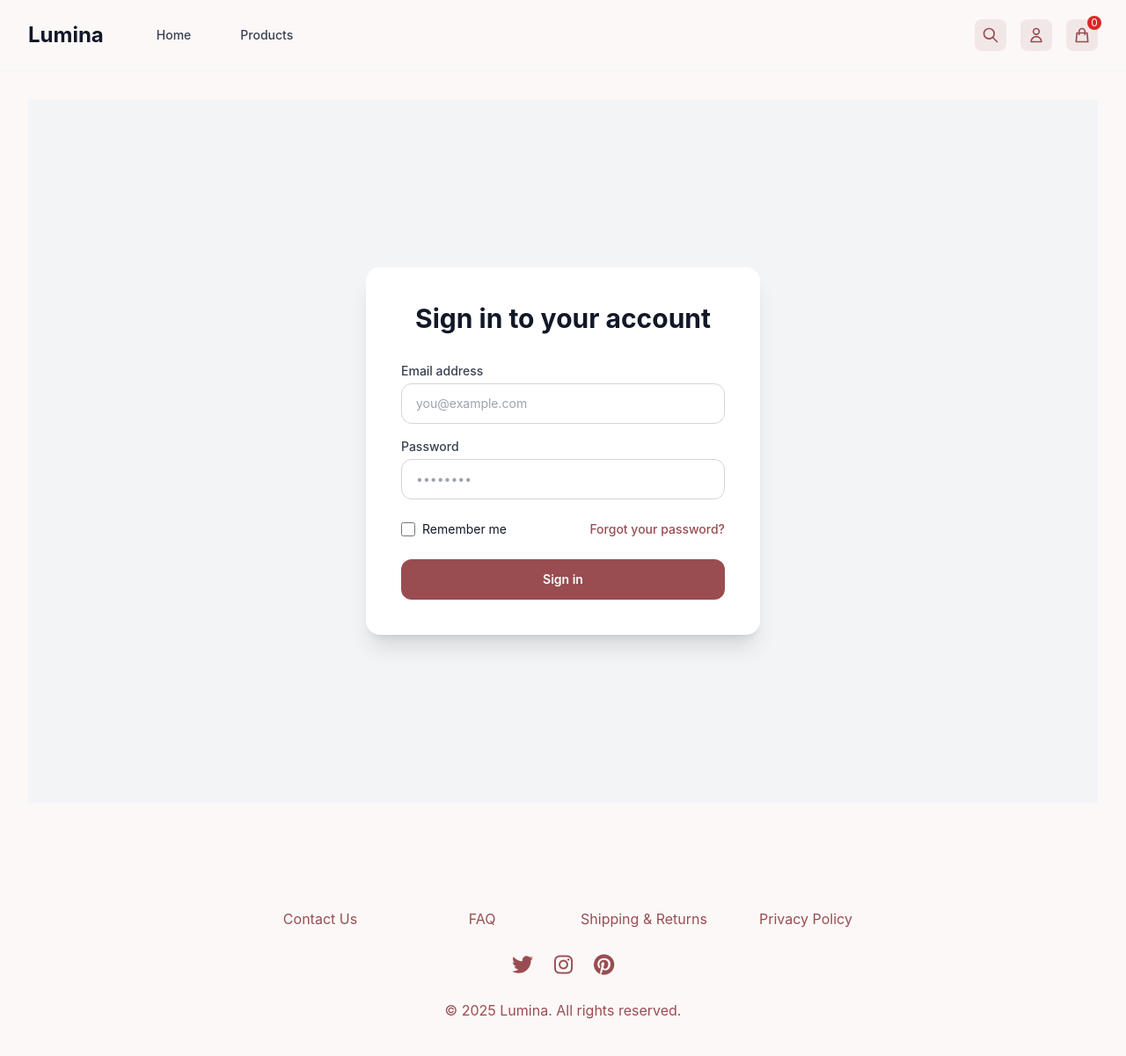
After one commit to Karinkuto/web-final-project, a PHP site: page /login in a window 1280 px wide. The commit adds this page. Shown: the whole page at 88% size. Run offline with PHP 8.4, Linux system fonts and the light colour scheme; style sheets or scripts are compiled from the project's sources; some libraries are stand-ins or nearby versions.

Commit message:
Add login page

```diff
--- /dev/null
+++ b/app/Controllers/LoginController.php
@@ -0,0 +1,28 @@
+<?php
+
+namespace App\Controllers;
+
+use App\Core\Controller;
+
+class LoginController extends Controller
+{
+    public function showLoginForm()
+    {
+        $error = null;
+        if ($_SERVER['REQUEST_METHOD'] === 'POST') {
+            $email = $_POST['email'] ?? '';
+            $password = $_POST['password'] ?? '';
+            // Placeholder: Accept only a specific email/password for demo
+            if ($email === 'admin@example.com' && $password === 'pass145&22') {
+                header('Location: /home');
+                exit;
+            } else {
+                $error = 'Invalid email or password.';
+            }
+        }
+        echo $this->view('login', [
+            'title' => 'Login',
+            'error' => $error
+        ]);
+    }
+}
--- a/app/routes.php
+++ b/app/routes.php
@@ -4,11 +4,13 @@
 $router = new App\Core\Router();
 
 // Define routes
-$router->get('/', 'HomeController@index');
+$router->get('/', 'LoginController@showLoginForm');
 $router->get('/home', 'HomeController@index');
 $router->get('/products', 'ProductController@index');
 $router->get('/products/{:id}', 'ProductController@show');
 $router->get('/cart', 'CartController@index');
+$router->get('/login', 'LoginController@showLoginForm');
+$router->post('/login', 'LoginController@showLoginForm');
 
 // 404 Not Found handler
 $router->setNotFoundHandler('HomeController@notFound');
--- /dev/null
+++ b/app/views/login.php
@@ -0,0 +1,39 @@
+<?php
+$title = $title ?? 'Login';
+?>
+<div class="min-h-screen flex items-center justify-center bg-gray-100 py-12 px-4 sm:px-6 lg:px-8">
+    <div class="w-full max-w-md bg-white rounded-2xl shadow-xl p-10">
+        <h2 class="text-center text-3xl font-bold text-gray-900 mb-8">Sign in to your account</h2>
+        <?php if (!empty($error)): ?>
+            <div class="mb-6 bg-red-100 border border-red-300 text-red-700 px-4 py-3 rounded-lg text-sm text-center">
+                <?= htmlspecialchars($error) ?>
+            </div>
+        <?php endif; ?>
+        <form class="space-y-6" action="/login" method="POST" autocomplete="off">
+            <div class="space-y-4">
+                <div>
+                    <label for="email-address" class="block text-sm font-medium text-gray-700 mb-1">Email address</label>
+                    <input id="email-address" name="email" type="email" autocomplete="email" required class="block w-full rounded-lg border border-gray-300 px-4 py-3 text-gray-900 placeholder-gray-400 focus:outline-none focus:ring-2 focus:ring-secondary focus:border-secondary sm:text-sm" placeholder="you@example.com">
+                </div>
+                <div>
+                    <label for="password" class="block text-sm font-medium text-gray-700 mb-1">Password</label>
+                    <input id="password" name="password" type="password" autocomplete="current-password" required class="block w-full rounded-lg border border-gray-300 px-4 py-3 text-gray-900 placeholder-gray-400 focus:outline-none focus:ring-2 focus:ring-secondary focus:border-secondary sm:text-sm" placeholder="••••••••">
+                </div>
+            </div>
+            <div class="flex items-center justify-between">
+                <div class="flex items-center">
+                    <input id="remember-me" name="remember" type="checkbox" class="h-4 w-4 text-secondary focus:ring-secondary border-gray-300 rounded">
+                    <label for="remember-me" class="ml-2 block text-sm text-gray-900">Remember me</label>
+                </div>
+                <div class="text-sm">
+                    <a href="#" class="font-medium text-secondary hover:text-secondary/80 transition-colors">Forgot your password?</a>
+                </div>
+            </div>
+            <div>
+                <button type="submit" class="w-full flex justify-center py-3 px-4 border border-transparent text-sm font-semibold rounded-lg text-white bg-secondary hover:bg-secondary/90 focus:outline-none focus:ring-2 focus:ring-offset-2 focus:ring-secondary/50 transition-colors">
+                    Sign in
+                </button>
+            </div>
+        </form>
+    </div>
+</div>
```
